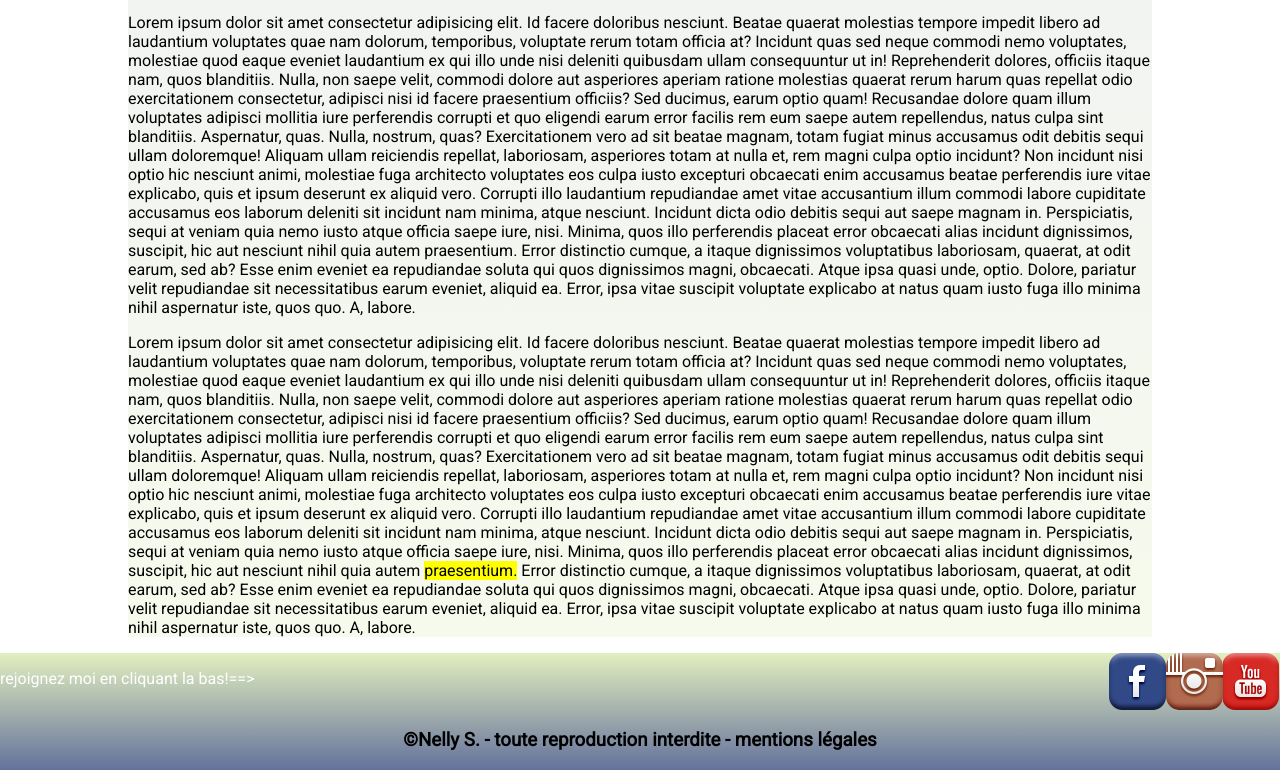
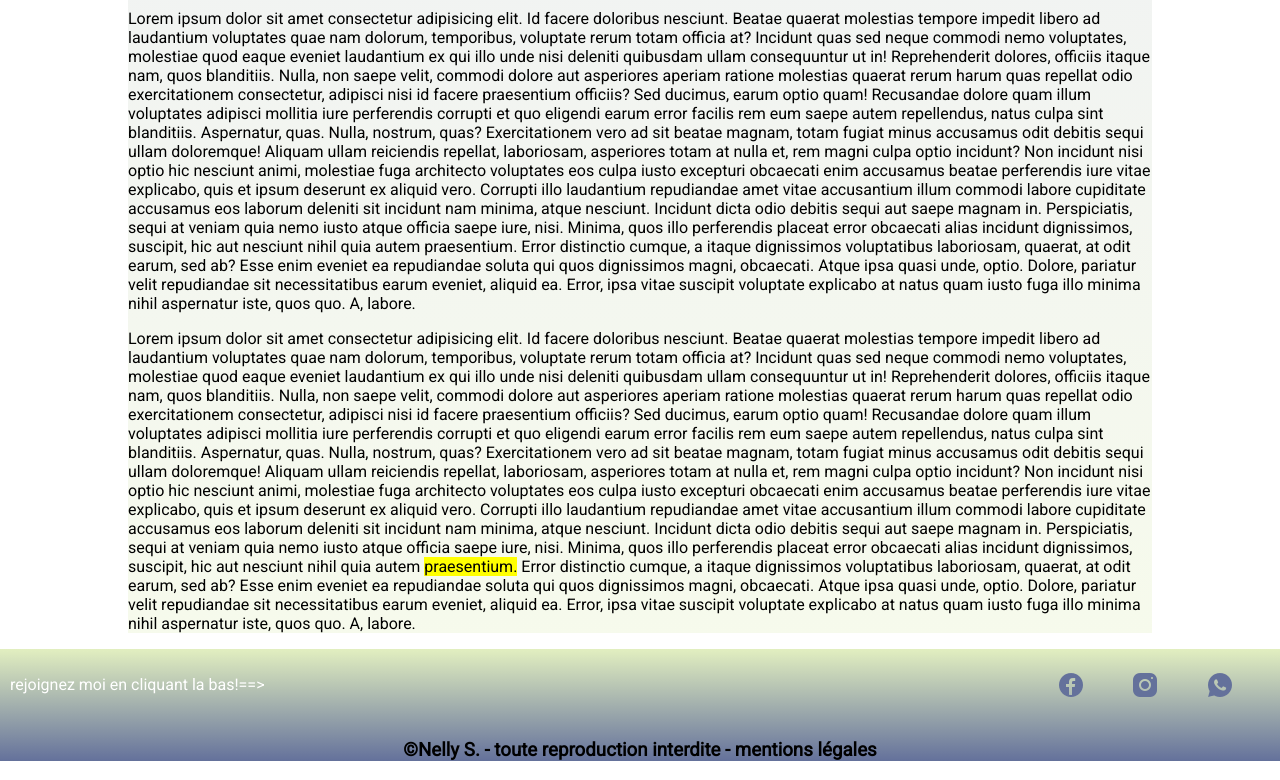
Before and after one commit to sergyth/mes_projets_dev, a plain HTML site: page index.html in a window 1280 px wide. Shown: the part 461-1241 px from the top of the page. Drawn offline with Linux system fonts and the light colour scheme; a web font is replaced by a local one.

Commit message:
nellys modif social footer

```diff
--- a/index.html
+++ b/index.html
@@ -85,7 +85,7 @@
 					<div class="foot2">
 						<a href="http://www.facebook.com" id="fbk" target="_blank"></a>
 						<a href="http://www.instagram.com" id="inst" target="_blank"></a>
-						<a href="http://www.youtube.com" id="ytb" target="_blank"></a>
+						<a href="http://www.whatsapp.com" id="wts" target="_blank"></a>
 					</div>
 
 				</div>
--- a/styles/style.css
+++ b/styles/style.css
@@ -67,10 +67,10 @@ ul{
 
 .btn{
     list-style-type: none;
-	margin-right: 15px;
+	margin-right: 4%;
 	width: 100px;
 	height: 30px;
-	border:2px solid gold;
+	/*border:2px solid gold;*/
 	text-align: center;
 	/*display: block;*/
 	/*padding-top: auto;
@@ -126,7 +126,7 @@ h2{
 	margin:0 auto;
 }
 footer{
-	height: 200%;
+	height: 20%;
     background: linear-gradient( #e2efc0, #64719b);
 	color: #fff;
 	position: relative;
@@ -136,65 +136,104 @@ footer{
 }
 
 .foot{
-	/*height: 7.5vh;*/
+	height: 70%;
 	display: flex;
+	flex-direction: row
 	width: 100%;
 	/*border: 1px solid red;*/
 	justify-content: space-between;
+	align-items: center;
+	z-index: -1;
 
 }
 .foot1{
-	height: 57px
-	/*width:100%*/
+	height: 30px
+	width:50%;
 	/*border: 1px solid blue;*/
-	margin-left:10%;
+	display: flex;
+	padding:10px;
+	/*margin-left:10%;*/
 
 
 }
 .foot2{
 	/*border: 1px solid yellow;*/
-	height: 57px;
-    width: 100%
+	height: 30px;
+    width: 50%;
 	display: flex;
 	flex-flow: row wrap;
-	justify-content: space-around;
-	float: left;
+	justify-content: flex-end;
+	/*margin-left: 10%;*/
 
 
 	/*justify-content: space-around;*/
 }
 
-#fbk, #inst, #ytb{
-	height: 57px;
-	width: 57px;
+#fbk, #inst, #wts{
+	height: 30px;
+	width: 30px;
 	/*border: 1px solid blue;*/
-	/*display: block;*/
-	position: relative;
-	background-image: url("../images/sprites.png");
-	float: left;
-
+	display: inline-block;
+	/*position: relative;*/
+	background-image: url("../images/icswb.png");
+	margin-right: 7%;
+	border-radius: 5px;
+	padding: 0;
 
 }
+
+#fbk:hover, #inst:hover, #wts:hover{
+	height: 48px;
+	width: 48px;
+	/*border: 1px solid black;*/
+	display: inline-block;
+	/*position: relative;*/
+	background-image: url("../images/icswb48.png");
+	transition: 500ms;
+	margin-right: 7%;
+	border-radius: 5px;
+	padding: 0;
+
+}
+
+#fbk{
+    background-position: 3px 0px;
+    background-repeat: no-repeat;
+}
 #inst{
-    background-position: 0px -3px;
+   background-position: -40px 0px;
+   background-repeat: no-repeat;
 }
-#fbk{
-   background-position: 120px -3px;
+#wts{
+	background-position: -83px 0px;
+	background-repeat: no-repeat;
 }
-#ytb{
-	background-position: 60px -3px;
+
+#fbk:hover{
+    background-position: 5px 0px;
+    background-repeat: no-repeat;
 }
+#inst:hover{
+   background-position: -58px 0px;
+   background-repeat: no-repeat;
+}
+#wts:hover{
+	background-position: -122px 0px;
+	background-repeat: no-repeat;
+}
+
+.cpr{
+    height: 28%;
+	/*display: flex;
+	justify-content: center;*/
+
+}
+
 h3{
 	/*margin:0 auto;*/
-	justify-content: center;
+	text-align: center;
 	font-weight: italic;
 	color: #000;
-}
-.cpr{
-    /*border: 1px solid red;*/
-	display: flex;
-	justify-content: center;
-
 }
 #mrs{
 	/*width:100%;
```
Also changed, not shown: facebook_48px.png (added), facebook_circled_30px.png (added), images/icswb.png (added), images/icswb48.png (added), instagram_30px.png (added), instagram_48px.png (added), whatsapp_30px.png (added), whatsapp_48px.png (added), 2 other files.
